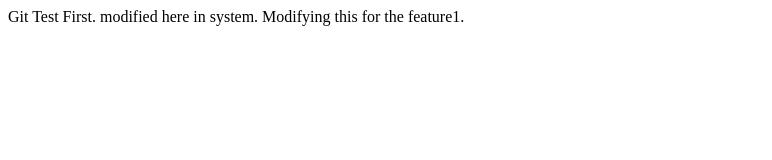
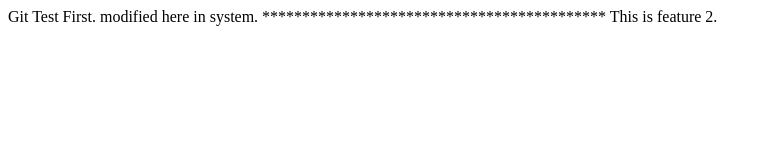
Before and after one commit to yousufshakeel/newGitTest, a plain HTML site: page index.html in a window 1280 px wide. Shown: the whole page, without its empty margins (0-772 px from the left). Drawn offline with Linux system fonts and the light colour scheme.

Commit message:
feature 2 added in the index file.

```diff
--- a/index.html
+++ b/index.html
@@ -5,6 +5,8 @@
   </head>
  <body>
   Git Test First. modified here in system.
-  Modifying this for the feature1.
+ *******************************************
+
+ This is feature 2.
  </body>
 </html>
```
